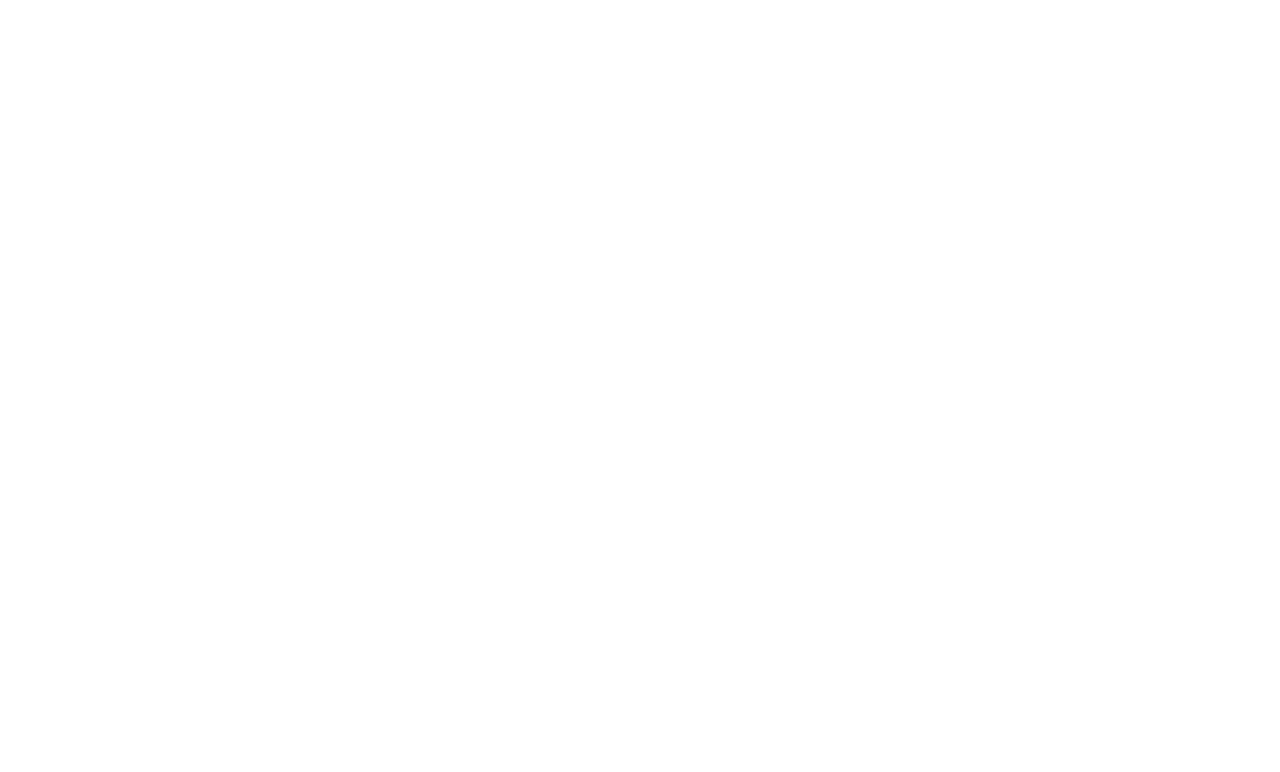
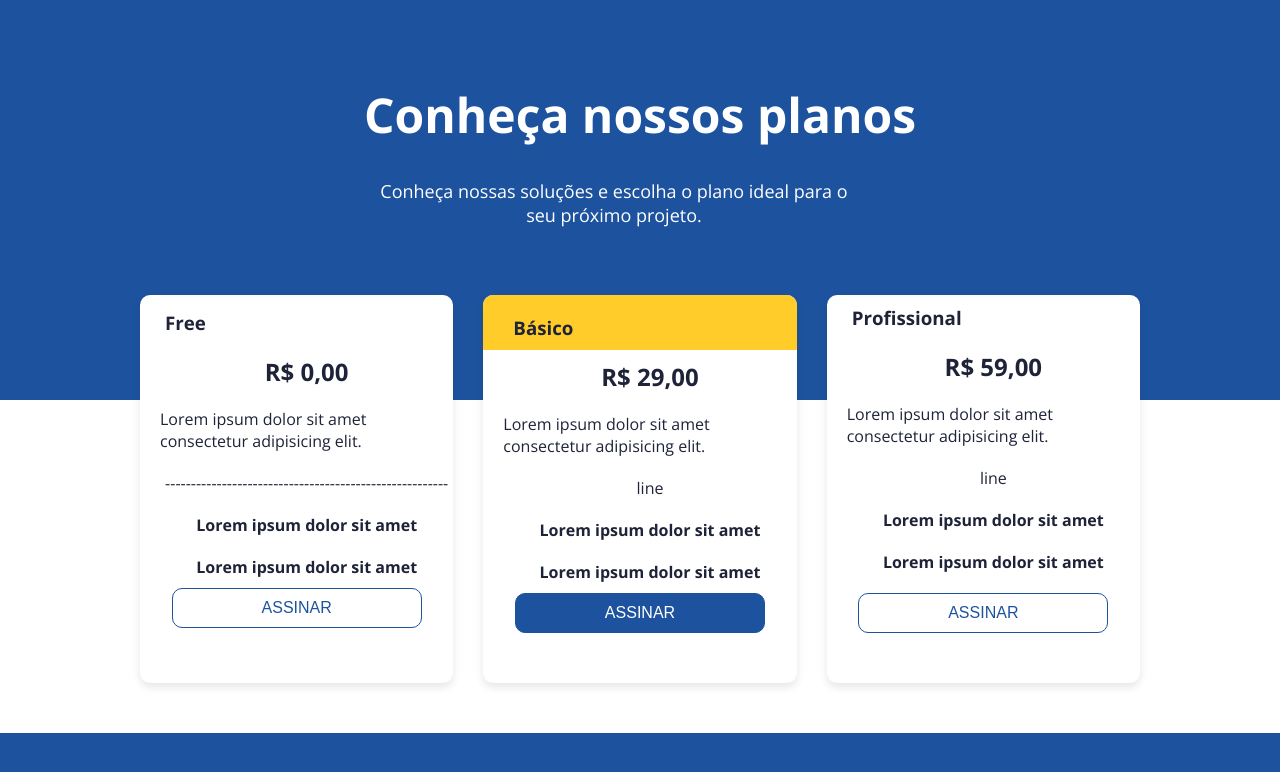
Before and after one commit to felipe0424/projeto-assinatura, a plain HTML site: page index.html in a window 1280 px wide. Drawn offline with nearby package versions, Linux system fonts and the light colour scheme.

Commit message:
Atualização Index

```diff
--- a/index.html
+++ b/index.html
@@ -3,9 +3,63 @@
 <head>
     <meta charset="UTF-8">
     <meta name="viewport" content="width=device-width, initial-scale=1.0">
+    <link rel="stylesheet" href="src/assets/style/global.css">
+    <link href="https://fonts.googleapis.com/css2?family=Open+Sans:ital,wght@0,300..800;1,300..800&display=swap" rel="stylesheet">
     <title>Projeto Assinatura</title>
 </head>
 <body>
+    <header>
+        <div class="title">
+            <h1>Conheça nossos planos</h1>
+            <p>Conheça nossas soluções e escolha o plano ideal para o seu próximo projeto.</p>
+        </div>
+    </header>
+    <main>
+        <div>
+            <div class="planos">
+                <div class="box">
+                    <div class="boxPlanos">
+                        <div class="boxH3">
+                            <h3>Free</h3>
+                        </div>
+                        <h2>R$ 0,00</h2>
+                        <p>Lorem ipsum dolor sit amet consectetur adipisicing elit.</p>
+                        <p>-------------------------------------------------------</p>
+                        <h4>Lorem ipsum dolor sit amet</h4>
+                        <h4>Lorem ipsum dolor sit amet</h4>
+                        <div class="btn">
+                            <button>ASSINAR</button>
+                        </div>
+                    </div>
 
+                    <div class="boxPlanos">
+                        <div class="boxH3Principal">
+                            <div class="H3Principal">
+                              <h3>Básico</h3>
+                            </div>
+                        </div>
+                        <h2>R$ 29,00</h2>
+                        <p>Lorem ipsum dolor sit amet consectetur adipisicing elit.</p>
+                        <p>line</p>
+                        <h4>Lorem ipsum dolor sit amet</h4>
+                        <h4>Lorem ipsum dolor sit amet</h4>
+                        <button class="btnPrincipal">ASSINAR</button>
+                    </div>
+
+                    <div class="boxPlanos">
+                        <div class="boxH3">
+                            <h3>Profissional</h3>
+                        </div>
+                        <h2>R$ 59,00</h2>
+                        <p>Lorem ipsum dolor sit amet consectetur adipisicing elit.</p>
+                        <p>line</p>
+                        <h4>Lorem ipsum dolor sit amet</h4>
+                        <h4>Lorem ipsum dolor sit amet</h4>
+                        <button>ASSINAR</button>
+                    </div>
+                </div>
+            </div>
+        </div>
+    </main>
 </body>
 </html>
--- a/src/assets/style/global.css
+++ b/src/assets/style/global.css
@@ -0,0 +1,128 @@
+body {
+    background: linear-gradient(to bottom, #1D539E 400px, #ffffff 200px);
+    margin: 0;
+    font-family: 'Open Sans', sans-serif;
+    color: #1E2338;
+}
+
+header {
+    display: flex;
+    justify-content: center;
+    margin-top: 50px;
+    width: 100%;
+    max-width: 1200px;
+    margin: 50px auto;
+}
+
+.title {
+    color: #ffffff;
+}
+
+.title h1 {
+    text-align: center;
+    font-size: 48px;
+    justify-content: center;
+}
+
+.title p {
+    text-align: center;
+    font-size: 18px;
+    max-width: 500px;
+}
+
+.planos {
+    display: flex;
+    flex-direction: row;
+    justify-content: center;
+    margin-top: 50px;
+    margin-bottom: 50px;
+    color: #1E2338;
+}
+
+.box {
+    display: flex;
+    flex-direction: row;
+    gap: 30px;
+    justify-content: center;
+    width: 1000px;
+}
+
+.boxPlanos {
+    background-color: #ffffff;
+    text-align: left;
+    box-shadow: 0 4px 8px rgba(0, 0, 0, 0.1);
+    justify-content: center;
+    border-radius: 10px;
+    padding: 0;
+    padding-bottom: 50px;
+    display: flex;
+    flex-direction: column;
+    align-items: center;
+}
+
+.boxPlanos h3,
+.boxPlanos h2,
+.boxPlanos p,
+.boxPlanos h4 {
+    margin: 10px 0;
+    margin-left: 20px;
+}
+
+.boxH3 {
+    width: 100%;
+    border-radius: 10px 10px 0 0;
+    padding-left: 10px;
+    padding-top: 0px;
+    margin: 0;
+}
+
+.H3Principal {
+    padding-left: 10px;
+    padding-top: 10px;
+}
+
+.boxH3Principal {
+    width: 100%;
+    border-radius: 10px 10px 0 0;
+    margin: 0;
+    background-color: #FFCC29;
+}
+
+.btnPrincipal {
+    padding: 10px 20px;
+    background-color: #1D539E;
+    color: #ffffff;
+    border: 1px solid #1D539E;
+    border-radius: 10px;
+    cursor: pointer;
+    transition: background-color 0.3s, color 0.3s;
+    margin-top: auto;
+}
+
+button {
+    padding: 10px;
+    background-color: #fff;
+    font-size: 16px;
+    color: #1D539E;
+    border: 1px solid #1D539E;
+    border-radius: 10px;
+    cursor: pointer;
+    transition: background-color 0.3s, color 0.3s;
+    margin-top: auto;
+    width: 250px;
+    height: 40px;
+}
+
+button:hover {
+    background-color: #ffffff;
+    color: #1D539E;
+}
+
+button:focus {
+    outline: none;
+    box-shadow: 0 0 0 3px rgba(29, 83, 158, 0.5);
+}
+
+.btn {
+    align-items: center;
+}
```
